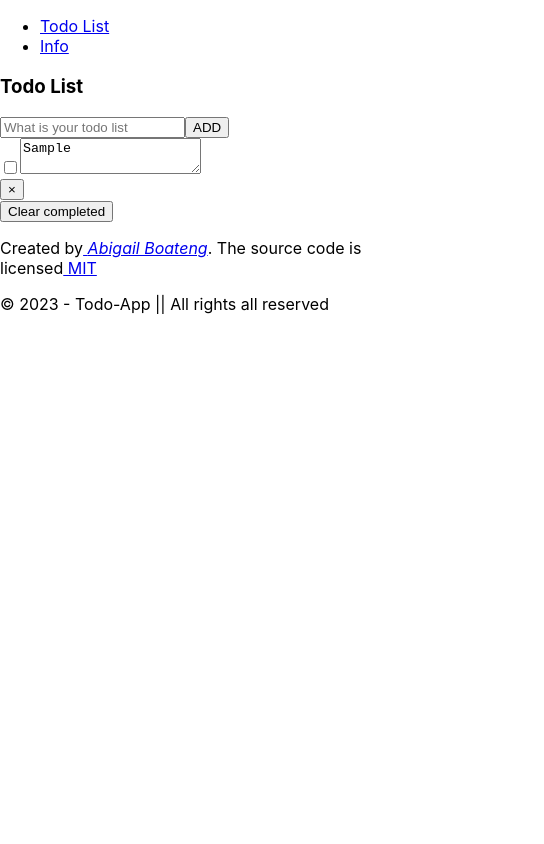
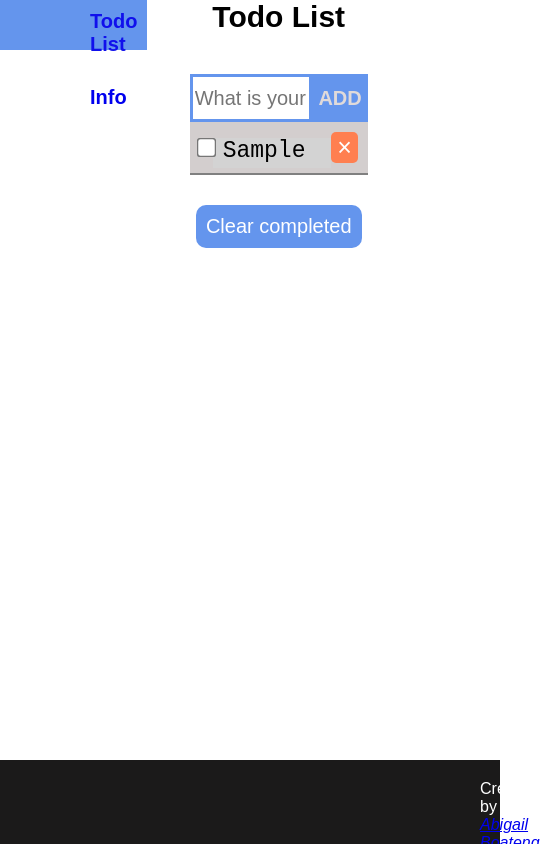
Before and after one commit to abenaTenkorang/React_tutorial, a React (Create React App) app: page / in a window 390 px wide. Both pictures are taken after typing "Sample" into the empty fields and a click on the button "ADD". Shown: the top 844 px of the page, 544 px wide, since content can reach past the window. Built offline with nearby package versions, Linux system fonts and the light colour scheme.

Commit message:
Add style to app

```diff
--- a/src/App.css
+++ b/src/App.css
@@ -7,11 +7,7 @@
   pointer-events: none;
 }
 
-@media (prefers-reduced-motion: no-preference) {
-  .App-logo {
-    animation: App-logo-spin infinite 20s linear;
-  }
-}
+
 
 .App-header {
   background-color: #282c34;
@@ -32,8 +28,228 @@
   from {
     transform: rotate(0deg);
   }
-
   to {
     transform: rotate(360deg);
   }
 }
+@import url('https://fonts.googleapis.com/css2?family=Poppins:ital,wght@0,100;0,200;0,300;0,400;0,500;0,600;0,700;0,800;0,900;1,100;1,200;1,300;1,400;1,500;1,600;1,700;1,800;1,900&display=swap');
+
+* {
+  margin: 0;
+}
+
+.content {
+  display: grid;
+  grid-template-columns: 1fr 5fr;
+  min-height: 90vh;
+  height: auto;
+  grid-gap: 20px;
+  font-family: 'Poppins', sans-serif;
+}
+
+aside {
+  background-color: cornflowerblue;
+  padding-left: 10px;
+}
+
+.aside-ul {
+  list-style-type: none;
+  display: block;
+  margin-top: 100px;
+  margin-left: 30px;
+}
+
+.aside-li {
+  display: block;
+  margin-bottom: 10px;
+  padding: 10px;
+  color: cornsilk;
+  text-decoration: none;
+  font-size: 20px;
+  font-weight: 600;
+}
+
+.aside-li a {
+  text-decoration: none;
+}
+
+.active {
+  color: rgb(16, 16, 236);
+}
+
+section {
+  padding-top: 50px;
+}
+
+.title {
+  text-align: center;
+  font-size: 30px;
+}
+
+.todo-content,
+.description {
+  width: 80%;
+  margin: auto auto;
+}
+
+.App-description {
+  margin-top: 50px;
+}
+
+form {
+  display: flex;
+  width: 100%;
+  margin: auto;
+}
+
+.input-form {
+  width: 100%;
+  height: 40px;
+  font-size: 20px;
+  border: 3px solid cornflowerblue;
+  margin-top: 40px;
+}
+
+.input-form:focus {
+  outline: none;
+  background-color: rgb(245, 243, 243);
+}
+
+.form-submit {
+  height: 48px;
+  font-size: 20px;
+  margin-top: 40px;
+  background-color: cornflowerblue;
+  border: none;
+  color: rgb(224, 218, 218);
+  font-weight: 600;
+  cursor: pointer;
+}
+
+.to-do-item {
+  display: grid;
+  grid-template-columns: 9fr 1fr;
+  background-color: rgb(211, 206, 206);
+  justify-content: space-between;
+  padding: 10px;
+  align-items: center;
+  align-self: center;
+  border-bottom: 2px solid gray;
+}
+
+.task-checkbox {
+  display: flex;
+  width: 100%;
+  align-items: center;
+  justify-content: center;
+}
+
+.todo-list {
+  width: 100%;
+  margin: 0 auto;
+}
+
+textarea {
+  font-size: 23px;
+  font-weight: 500;
+  height: 30px;
+  width: 100%;
+  padding: 0 20px 0 10px;
+  background-color: lightgray;
+  border: none;
+  margin-bottom: -10px;
+  resize: none;
+}
+
+textarea:focus {
+  outline: none;
+}
+
+.completed {
+  font-style: italic;
+  text-decoration: line-through;
+  color: rgba(0, 0, 0, 0.6);
+}
+
+input[type="checkbox"] {
+  transform: scale(1.5);
+  accent-color: cornflowerblue;
+  margin: auto 0;
+}
+
+.delete {
+  display: flex;
+  justify-content: flex-end;
+}
+
+.delete-btn {
+  background-color: coral; /*red*/
+  color: white;
+  font-size: 25px;
+  border: none;
+  max-width: 30px;
+  border-radius: 5px;
+  cursor: pointer;
+}
+
+.complete-btn-container {
+  display: flex;
+  justify-content: center;
+  align-items: center;
+  gap: 20px;
+}
+
+.complete-btn-container button {
+  color: white;
+  border: none;
+  font-size: 20px;
+  border-radius: 10px;
+  margin: 30px auto;
+  padding: 10px;
+  cursor: pointer;
+}
+
+.clear-completed-btn {
+  background-color: cornflowerblue;
+}
+
+.empty-list {
+  text-align: center;
+  font-size: 30px;
+  padding: 50px;
+}
+
+footer {
+  background-color: #1b1a1a;
+  padding: 20px;
+  color: white;
+  font-weight: 500;
+  font-family: 'Poppins', sans-serif;
+  padding-left: 30rem;
+}
+
+@media screen and (max-width: 768px) {
+  .App-content {
+    grid-template-columns: 1fr;
+  }
+
+  aside {
+    height: 50px;
+  }
+
+  section {
+    padding-top: 0;
+  }
+
+  .aside-ul {
+    list-style-type: none;
+    display: block;
+    margin-top: 0;
+  }
+
+  .aside-li {
+    display: inline-block;
+    margin-bottom: 10px;
+    padding: 10px;
+  }
+}
```
